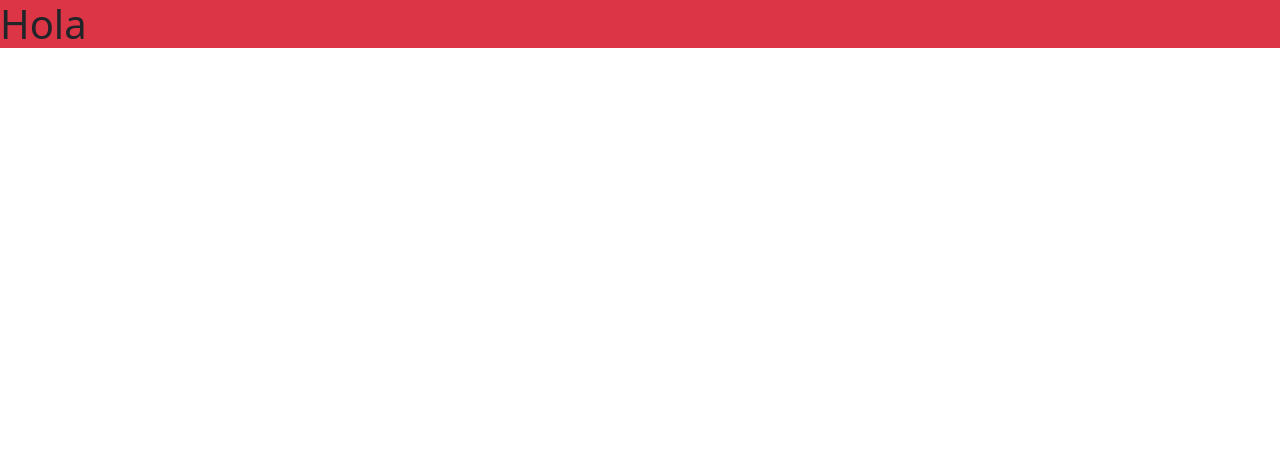
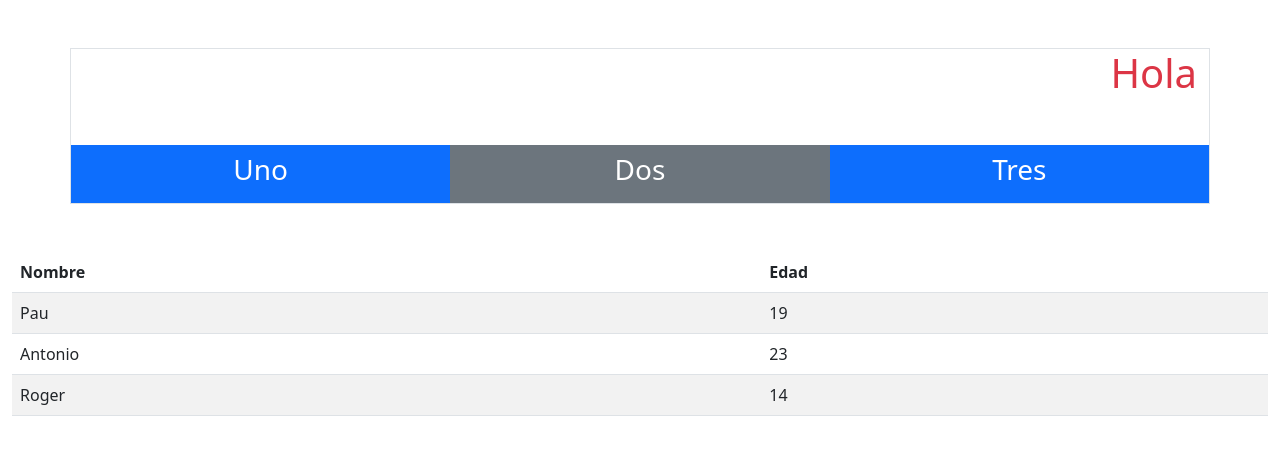
Before and after one commit to paucoscolla/repaso_boostrap, a plain HTML site: page index.html in a window 1280 px wide. Drawn offline with nearby package versions, Linux system fonts and the light colour scheme.

Commit message:
Containers y Tables

```diff
--- a/index.html
+++ b/index.html
@@ -11,8 +11,38 @@
 
 </head>
 <body>
-    <div class="bg-danger">
-        <h1>Hola</h1>
+    <div class="container border mt-5">
+        <h1 class="text-end text-danger">Hola</h1>
+        <div class="row mt-5 text-center">
+            <div class="col-md-4 text-bg-primary p-2"><h3>Uno</h3></div>
+            <div class="col-md-4 text-bg-secondary p-2"><h3>Dos</h3></div>
+            <div class="col-md-4 text-bg-primary p-2"><h3>Tres</h3></div>
+        </div>
+    </div>
+
+    <div class="container-fluid mt-5">
+        <table class="table table-striped table-hover">
+            <thead>
+                <tr>
+                    <th>Nombre</th>
+                    <th>Edad</th>
+                </tr>
+            </thead>
+            <tbody>
+                <tr>
+                    <td>Pau</td>
+                    <td>19</td>
+                </tr>
+                <tr>
+                    <td>Antonio</td>
+                    <td>23</td>
+                </tr>
+                <tr>
+                    <td>Roger</td>
+                    <td>14</td>
+                </tr>
+            </tbody>
+        </table>
     </div>
 </body>
 </html>
```
